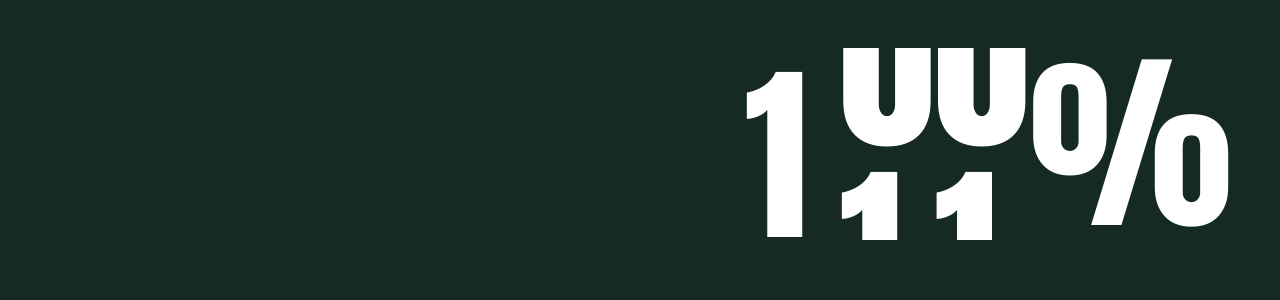
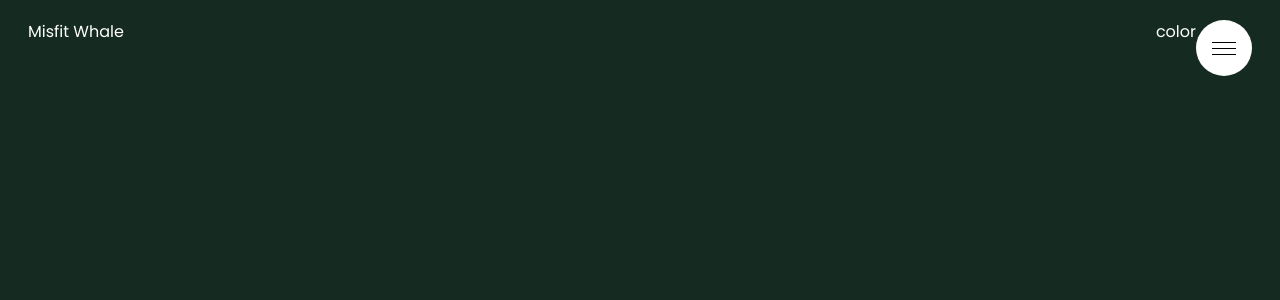
Before and after one commit to sudhir9297/portfolio-v1, a Next.js app: page / in a window 1280 px wide. Shown: the top 300 px of the page. Built offline with nearby package versions, Linux system fonts and the light colour scheme.

Commit message:
added Humburger Button

```diff
--- /dev/null
+++ b/components/ColorModeButton/index.jsx
@@ -0,0 +1,7 @@
+import React from 'react';
+
+function ColorModeButton() {
+  return <div>ColorModeButton</div>;
+}
+
+export default ColorModeButton;
--- /dev/null
+++ b/components/Hamburger/index.jsx
@@ -0,0 +1,25 @@
+function Hamburger({ handleClick, value }) {
+  return (
+    <div onClick={handleClick}>
+      <div className="relative  w-14 h-14 rounded-full bg-white flex flex-col justify-center items-center cursor-pointer transition duration-150 hover:scale-90">
+        <span
+          className={`absolute w-6 h-px bg-black ${
+            value ? '-translate-y-0 rotate-[135deg]' : '-translate-y-1.5'
+          } transition duration-500 ease-out`}
+        />
+        <span
+          className={`absolute w-6 h-px bg-black ${
+            value ? 'opacity-0' : 'opacity-1'
+          } transition duration-500 ease-out`}
+        />
+        <span
+          className={`absolute w-6 h-px bg-black ${
+            value ? '-translate-y-0 rotate-[225deg]' : 'translate-y-1.5'
+          } transition duration-500 ease-out`}
+        />
+      </div>
+    </div>
+  );
+}
+
+export default Hamburger;
--- /dev/null
+++ b/components/Header/index.jsx
@@ -0,0 +1,18 @@
+import React from 'react';
+import Hamburger from '../Hamburger';
+
+function Header() {
+  return (
+    <div className="pt-5">
+      <div className="flex justify-between mx-7  pb-6">
+        <div>Misfit Whale</div>
+        <div className="flex justify-between">
+          <div>color</div>
+          <Hamburger />
+        </div>
+      </div>
+    </div>
+  );
+}
+
+export default Header;
--- /dev/null
+++ b/components/index.js
@@ -0,0 +1,4 @@
+export { default as Loading } from './LoadingAnimation';
+export { default as Header } from './Header';
+export { default as Hamburger } from './Hamburger';
+export { default as ColorModeButton } from './ColorModeButton';
--- a/pages/index.js
+++ b/pages/index.js
@@ -1,23 +1,8 @@
 import Head from 'next/head';
 import { useState, useEffect, useRef } from 'react';
-import LoadingAnimation from '../components/loadingAnimation';
-
-import { gsap, CSSPlugin, Expo } from 'gsap';
-gsap.registerPlugin(CSSPlugin);
-// import { Inter } from '@next/font/google'
-// const inter = Inter({ subsets: ['latin'] })
+import { Header } from '../components';
 
 export default function Home() {
-  const [num, setNum] = useState(0);
-
-  useEffect(() => {
-    // const count = setInterval(() => {
-    //   setNum((counter) =>
-    //     counter < 100 ? counter + 1 : (clearInterval(count), setNum(100))
-    //   );
-    // }, 25);
-  }, []);
-
   return (
     <>
       <Head>
@@ -26,11 +11,8 @@ export default function Home() {
         <meta name="viewport" content="width=device-width, initial-scale=1" />
         <link rel="icon" href="/favicon.ico" />
       </Head>
-      <main className="relative w-screen h-screen">
-        <LoadingAnimation animationgNumber={100} />
-        <div className="absoulte  w-full h-full top-0 left-0 z-0 bg-[#152A21] text-white">
-          Main Content
-        </div>
+      <main className="relative w-screen h-screen bg-[#152A21] text-white">
+        <Header />
       </main>
     </>
   );
```
Also changed, not shown: components/LoadingAnimation/index.jsx (renamed from components/loadingAnimation.jsx).
